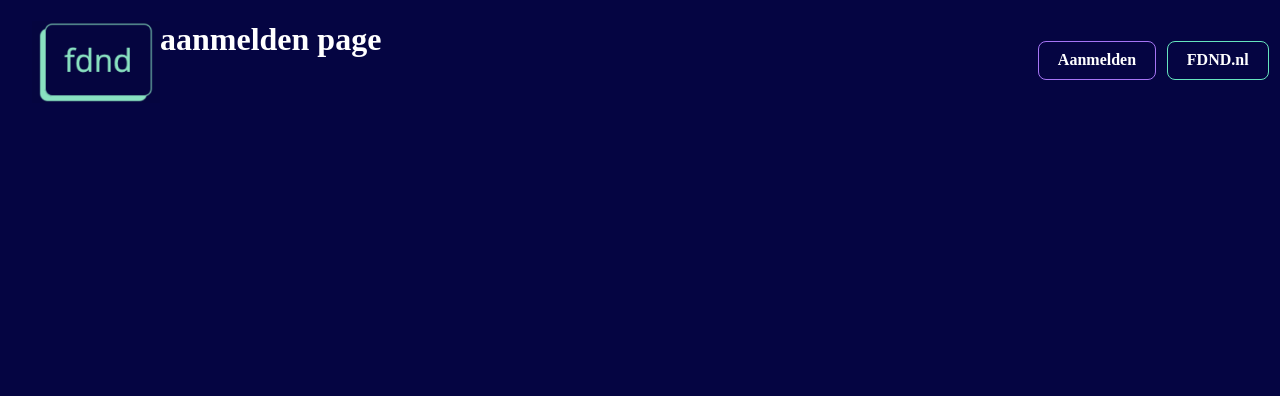
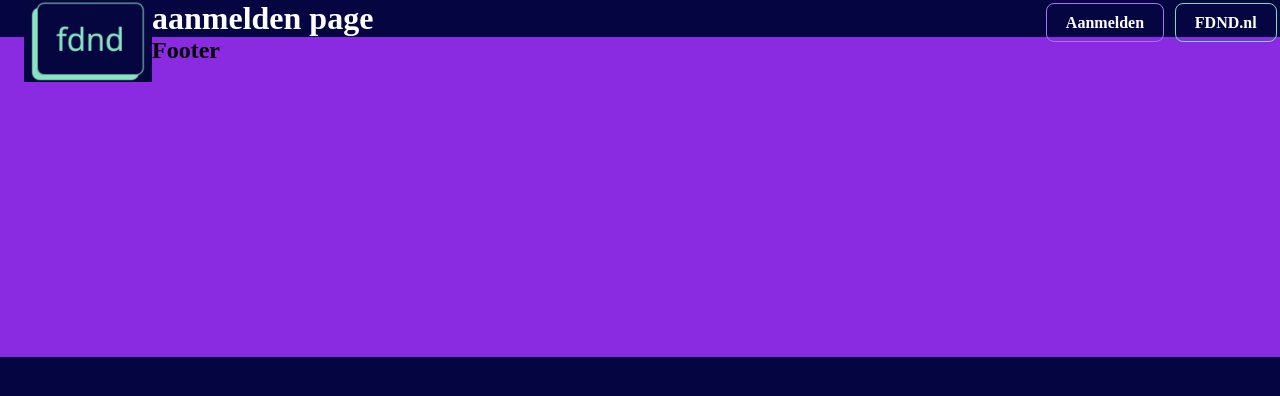
Before and after one commit to EmonaSantiago/WLW-LetsJam, a SvelteKit app: page /aanmelden in a window 1280 px wide. Shown: the top 396 px of the page. Built offline with nearby package versions, Linux system fonts and the light colour scheme.

Commit message:
added footer component

```diff
--- a/src/global.css
+++ b/src/global.css
@@ -1,6 +1,7 @@
 * {
     font: "Fira Sans", sans-serif;
     font-weight: bold;
+    margin: 0;
 }
 
 body {
--- /dev/null
+++ b/src/lib/components/Footer.svelte
@@ -0,0 +1,10 @@
+<section id="Footer">
+  <h1>Footer</h1>
+</section>
+
+<style>
+  #Footer {
+    background-color: blueviolet;
+    height: 20em;
+  }
+</style>
--- a/src/routes/+layout.svelte
+++ b/src/routes/+layout.svelte
@@ -1,7 +1,13 @@
 <script>
+  import Footer from "$lib/components/Footer.svelte";
   import Header from "$lib/components/Header.svelte";
   import "/Users/emonasantiago/Documents/choices-choices-the-tech-stack/WLW-LetsJam/src/global.css";
 </script>
 
 <Header />
-<slot />
+
+<main id="main-content">
+  <slot />
+</main>
+
+<Footer />
--- a/src/routes/+page.svelte
+++ b/src/routes/+page.svelte
@@ -29,7 +29,6 @@
 
 <style>
   #content {
-    height: 100vh;
     color: white;
   }
   #introduction {
```
